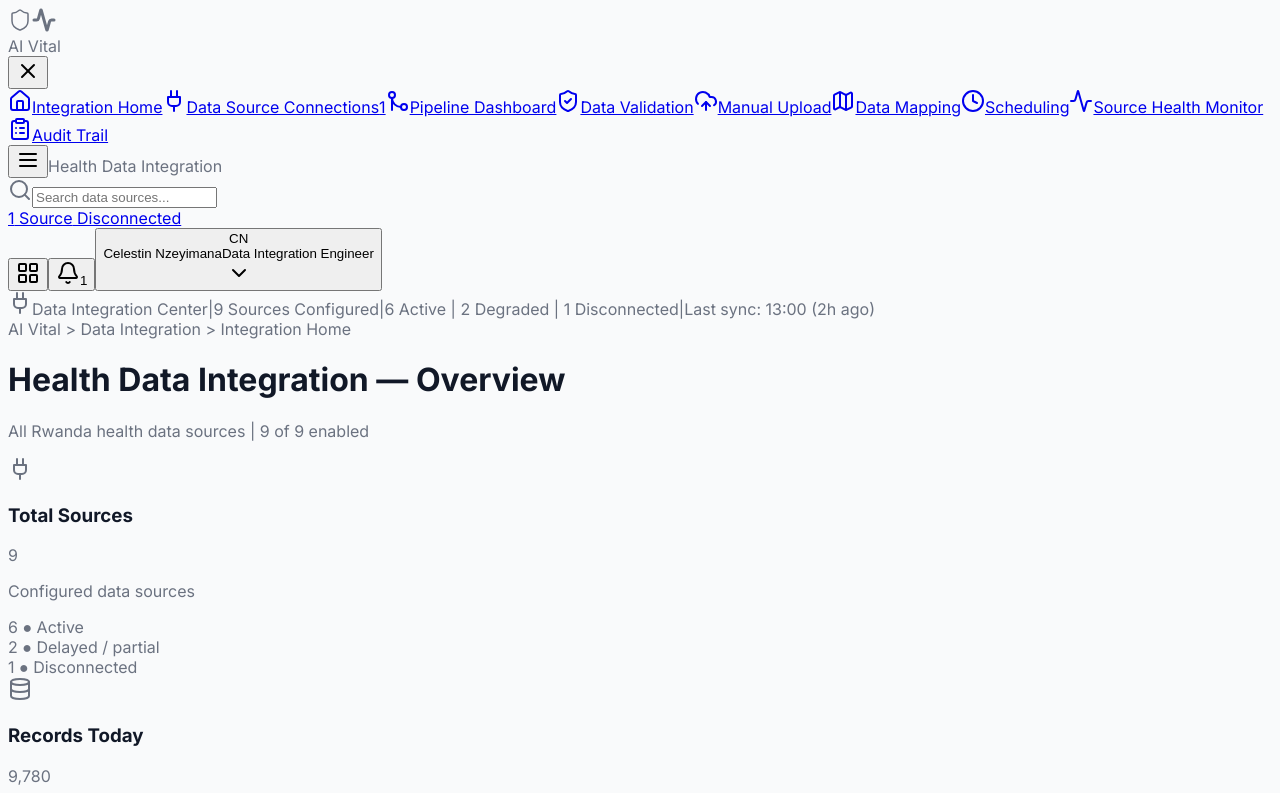
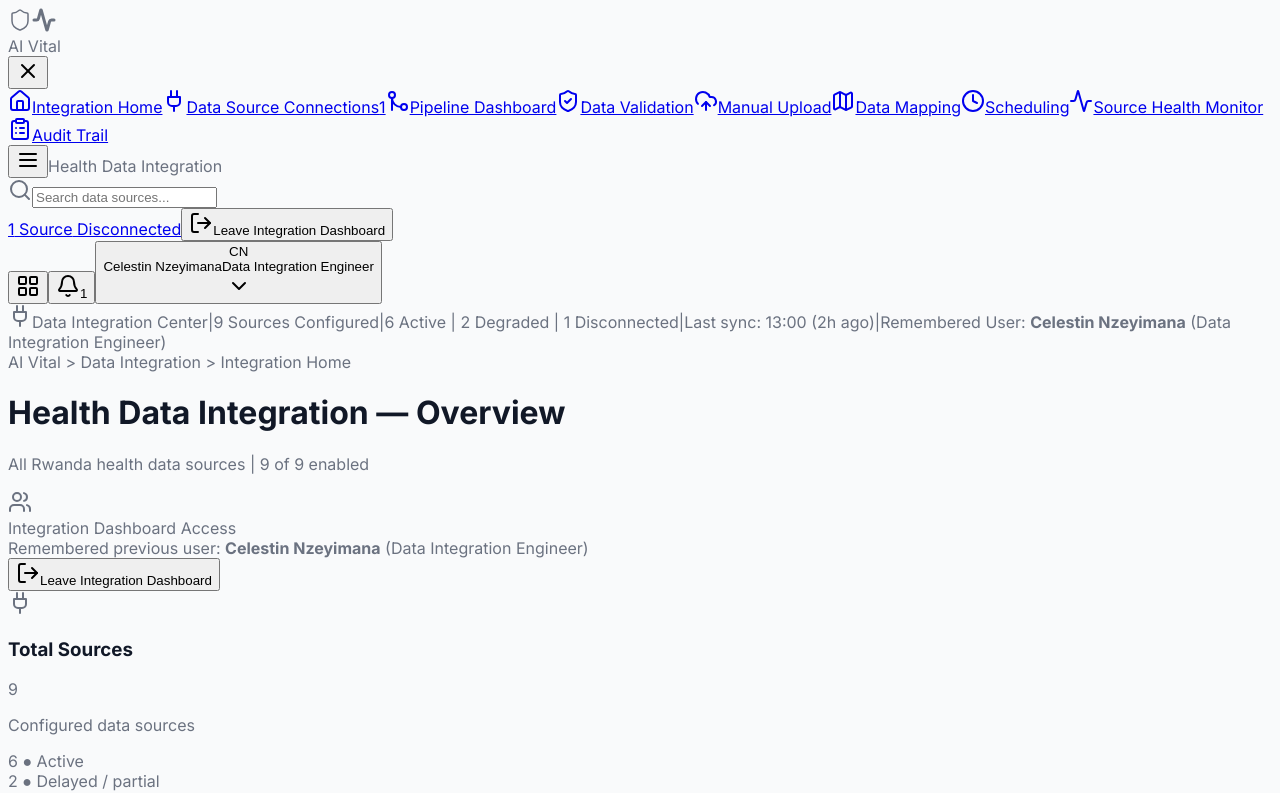
Before and after one commit to gasanashema/PHRIS-UI, a React app in the folder src/: page /integration in a window 1280 px wide. Shown: the top 793 px of the page. Built offline with nearby package versions, Linux system fonts and the light colour scheme; the HTML template or start-up script is replaced by a standard one.

Commit message:
feat(admin): add /integration sidebar nav link and Leave Integration Dashboard with remembered user

```diff
--- a/src/components/admin/AdminLayout.tsx
+++ b/src/components/admin/AdminLayout.tsx
@@ -1,9 +1,10 @@
-import React from 'react';
+import React, { useEffect } from 'react';
 import {
   LayoutDashboard,
   Users,
   ShieldCheck,
   Database,
+  Plug,
   Settings,
   ClipboardList,
   Megaphone,
@@ -11,6 +12,8 @@ import {
 'lucide-react';
 import { ModuleShell } from '../shared/ModuleShell';
 import { useApp } from '../../store/AppStore';
+import { PERSONAS } from '../../data/seed';
+
 interface AdminLayoutProps {
   children: React.ReactNode;
 }
@@ -18,6 +21,18 @@ export function AdminLayout({ children }: AdminLayoutProps) {
   const { state } = useApp();
   const pending = state.users.filter((u) => u.status === 'Pending Approval').length;
   const flags = state.activity.filter((a) => a.flagged).length;
+
+  useEffect(() => {
+    try {
+      sessionStorage.setItem(
+        'phris_prev_user_before_integration',
+        JSON.stringify(state.user || PERSONAS.admin)
+      );
+    } catch {
+      // storage disabled
+    }
+  }, [state.user]);
+
   return (
     <ModuleShell
       logo="admin"
@@ -34,6 +49,7 @@ export function AdminLayout({ children }: AdminLayoutProps) {
       { path: '/admin/users', icon: Users, label: 'User Management', badge: pending },
       { path: '/admin/roles', icon: ShieldCheck, label: 'Roles & Permissions' },
       { path: '/admin/data-sources', icon: Database, label: 'Data Sources' },
+      { path: '/integration', icon: Plug, label: 'Integration Dashboard' },
       { path: '/admin/system-config', icon: Settings, label: 'System Configuration' },
       { path: '/admin/audit', icon: ClipboardList, label: 'Audit Trail', badge: flags },
       { path: '/admin/announcements', icon: Megaphone, label: 'Announcements' },
--- a/src/components/integration/IntegrationLayout.tsx
+++ b/src/components/integration/IntegrationLayout.tsx
@@ -1,5 +1,5 @@
-import React from 'react';
-import { Link } from 'react-router-dom';
+import React, { useState, useEffect } from 'react';
+import { Link, useNavigate } from 'react-router-dom';
 import {
   Home,
   Plug,
@@ -9,11 +9,15 @@ import {
   Map as MapIcon,
   Clock,
   Activity,
-  ClipboardList } from
+  ClipboardList,
+  LogOut } from
 'lucide-react';
 import { IdentityBanner, ModuleShell, Sep } from '../shared/ModuleShell';
 import { useApp } from '../../store/AppStore';
 import { fmtTime, timeAgo } from '../../lib/format';
+import { PERSONAS } from '../../data/seed';
+import type { User } from '../../types';
+
 interface IntegrationLayoutProps {
   title: string;
   subtitle?: string;
@@ -26,7 +30,8 @@ export function IntegrationLayout({
   breadcrumb,
   children
 }: IntegrationLayoutProps) {
-  const { state } = useApp();
+  const { state, actions } = useApp();
+  const navigate = useNavigate();
   const src = state.sources;
   const active = src.filter((s) => s.status === 'active').length;
   const degraded = src.filter((s) => s.status === 'delayed' || s.status === 'partial').length;
@@ -37,6 +42,48 @@ export function IntegrationLayout({
   map((s) => s.lastSync).
   sort().
   slice(-1)[0];
+
+  const [rememberedUser, setRememberedUser] = useState<User>(() => {
+    try {
+      const stored = sessionStorage.getItem('phris_last_integration_user');
+      if (stored) return JSON.parse(stored);
+    } catch {
+      // storage disabled
+    }
+    return PERSONAS.integration;
+  });
+
+  useEffect(() => {
+    if (state.user && state.user.role === 'integration') {
+      try {
+        sessionStorage.setItem('phris_last_integration_user', JSON.stringify(state.user));
+        setRememberedUser(state.user);
+      } catch {
+        // storage disabled
+      }
+    }
+  }, [state.user]);
+
+  const handleLeaveIntegration = () => {
+    try {
+      sessionStorage.setItem('phris_last_integration_user', JSON.stringify(rememberedUser));
+    } catch {
+      // storage disabled
+    }
+
+    let prevUser = PERSONAS.admin;
+    try {
+      const prevStored = sessionStorage.getItem('phris_prev_user_before_integration');
+      if (prevStored) prevUser = JSON.parse(prevStored);
+    } catch {
+      // storage disabled
+    }
+
+    actions.login(prevUser.role);
+    actions.toast(`Left integration dashboard. Restored account: ${prevUser.name}`);
+    navigate('/admin');
+  };
+
   return (
     <ModuleShell
       fallbackRole="integration"
@@ -49,19 +96,32 @@ export function IntegrationLayout({
       searchPlaceholder="Search data sources..."
       searchTarget="/integration/sources"
       chip={
-      down > 0 ?
+        <div className="flex items-center gap-2.5">
+          {down > 0 ? (
             <Link
               to="/integration/sources"
-        className="inline-flex items-center gap-1.5 bg-[#F97316]/15 text-[#F97316] border border-[#F97316]/30 px-3 py-1.5 rounded-full text-[12px] font-bold whitespace-nowrap">
+              className="inline-flex items-center gap-1.5 bg-[#F97316]/15 text-[#F97316] border border-[#F97316]/30 px-3 py-1.5 rounded-full text-[12px] font-bold whitespace-nowrap"
+            >
               <span className="w-2 h-2 rounded-full bg-[#F97316]" />
               {down} Source{down > 1 ? 's' : ''} Disconnected
-          </Link> :
-
+            </Link>
+          ) : (
             <span className="inline-flex items-center gap-1.5 bg-[#00A550]/10 text-[#00A550] border border-[#00A550]/30 px-3 py-1.5 rounded-full text-[12px] font-bold whitespace-nowrap">
               <span className="w-2 h-2 rounded-full bg-[#00A550]" />
               All sources connected
             </span>
+          )}
 
+          <button
+            onClick={handleLeaveIntegration}
+            id="leave-integration-header-btn"
+            className="inline-flex items-center gap-1.5 bg-[#104E49] hover:bg-[#0d3f3b] text-white px-3.5 py-1.5 rounded-full text-[12px] font-bold shadow-xs transition-colors whitespace-nowrap"
+            title={`Leave integration dashboard (Remembered user: ${rememberedUser.name})`}
+          >
+            <LogOut className="w-3.5 h-3.5" />
+            Leave Integration Dashboard
+          </button>
+        </div>
       }
       nav={[
       { path: '/integration', icon: Home, label: 'Integration Home', exact: true },
@@ -89,6 +149,10 @@ export function IntegrationLayout({
           <span>
             Last sync: {lastSync ? `${fmtTime(lastSync)} (${timeAgo(lastSync)})` : '—'}
           </span>
+          <Sep />
+          <span className="text-white/90" title={`Integration user remembered: ${rememberedUser.name} (${rememberedUser.email})`}>
+            Remembered User: <strong className="text-white font-semibold">{rememberedUser.name}</strong> ({rememberedUser.roleLabel})
+          </span>
           {state.pipeline.staleSources &&
         <>
               <Sep />
--- a/src/pages/integration/IntegrationHome.tsx
+++ b/src/pages/integration/IntegrationHome.tsx
@@ -1,5 +1,5 @@
 import { useState } from 'react';
-import { Link } from 'react-router-dom';
+import { Link, useNavigate } from 'react-router-dom';
 import { IntegrationLayout } from '../../components/integration/IntegrationLayout';
 import {
   Plug,
@@ -9,7 +9,9 @@ import {
   Clock,
   RefreshCw,
   Loader2,
-  TrendingDown } from
+  TrendingDown,
+  LogOut,
+  Users } from
 'lucide-react';
 import {
   BarChart,
@@ -28,7 +30,8 @@ import { useApp } from '../../store/AppStore';
 import { Modal } from '../../components/shared/Modal';
 import { STATUS_LABEL } from './IntegrationSources';
 import { demoNow, fmtDateTime, fmtNumber, timeAgo } from '../../lib/format';
-import type { DataSource } from '../../types';
+import { PERSONAS } from '../../data/seed';
+import type { DataSource, User } from '../../types';
 
 const dailyData = [
 { date: 'May 30', dhis2: 4100, emr: 2000, chw: 1200, pharmacy: 800, other: 500, avg: 8600 },
@@ -41,7 +44,38 @@ const dailyData = [
 
 export function IntegrationHome() {
   const { state, actions } = useApp();
+  const navigate = useNavigate();
   const [logFor, setLogFor] = useState<DataSource | null>(null);
+
+  const [rememberedUser] = useState<User>(() => {
+    try {
+      const stored = sessionStorage.getItem('phris_last_integration_user');
+      if (stored) return JSON.parse(stored);
+    } catch {
+      // storage disabled
+    }
+    return PERSONAS.integration;
+  });
+
+  const handleLeaveIntegration = () => {
+    try {
+      sessionStorage.setItem('phris_last_integration_user', JSON.stringify(rememberedUser));
+    } catch {
+      // storage disabled
+    }
+
+    let prevUser = PERSONAS.admin;
+    try {
+      const prevStored = sessionStorage.getItem('phris_prev_user_before_integration');
+      if (prevStored) prevUser = JSON.parse(prevStored);
+    } catch {
+      // storage disabled
+    }
+
+    actions.login(prevUser.role);
+    actions.toast(`Left integration dashboard. Restored account: ${prevUser.name}`);
+    navigate('/admin');
+  };
   const src = state.sources;
   const enabled = src.filter((s) => s.enabled);
   const count = (st: string) => src.filter((s) => s.status === st).length;
@@ -79,6 +113,31 @@ export function IntegrationHome() {
       title="Health Data Integration — Overview"
       subtitle={`All Rwanda health data sources | ${enabled.length} of ${src.length} enabled`}
       breadcrumb="Integration Home">
+
+      {/* Leave Integration Dashboard Notice / Quick Action */}
+      <div className="mb-6 bg-white border border-border rounded-lg p-4 flex flex-col sm:flex-row sm:items-center justify-between gap-4 shadow-sm">
+        <div className="flex items-center gap-3">
+          <div className="w-9 h-9 rounded-full bg-admin/10 flex items-center justify-center shrink-0">
+            <Users className="w-5 h-5 text-admin" />
+          </div>
+          <div>
+            <div className="text-[14px] font-bold text-admin-text">
+              Integration Dashboard Access
+            </div>
+            <div className="text-[12px] text-admin-muted">
+              Remembered previous user: <strong className="text-admin-text font-semibold">{rememberedUser.name}</strong> ({rememberedUser.roleLabel})
+            </div>
+          </div>
+        </div>
+        <button
+          onClick={handleLeaveIntegration}
+          id="leave-integration-home-btn"
+          className="inline-flex items-center justify-center gap-2 bg-admin hover:bg-admin-hover text-white px-4 py-2 rounded-md text-[13px] font-bold shadow-xs transition-colors shrink-0"
+        >
+          <LogOut className="w-4 h-4" />
+          Leave Integration Dashboard
+        </button>
+      </div>
 
       {/* Row 1: KPI Cards */}
       <div className="grid grid-cols-1 sm:grid-cols-2 lg:grid-cols-5 gap-4 mb-6">
```
Lines whose indentation alone changed are shown as unchanged.
